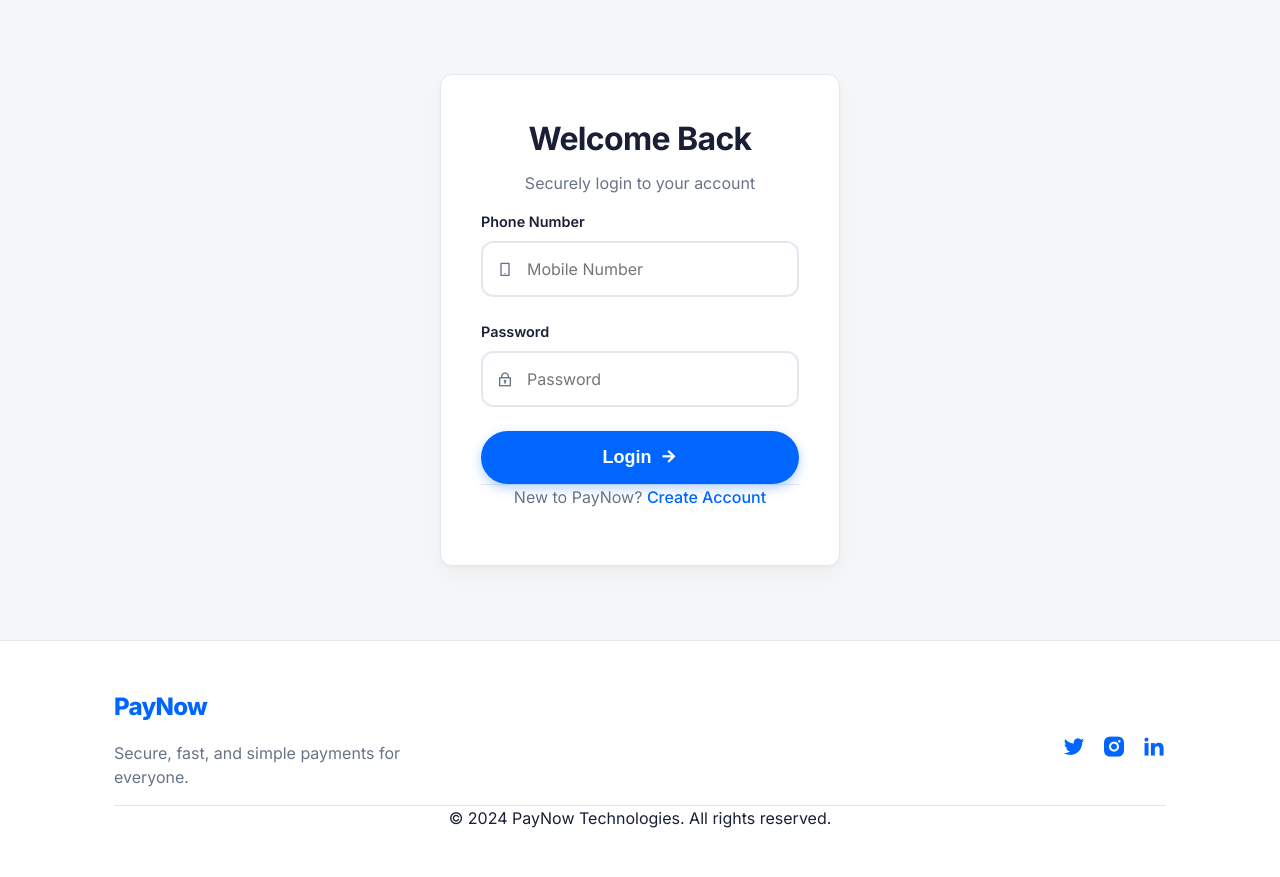
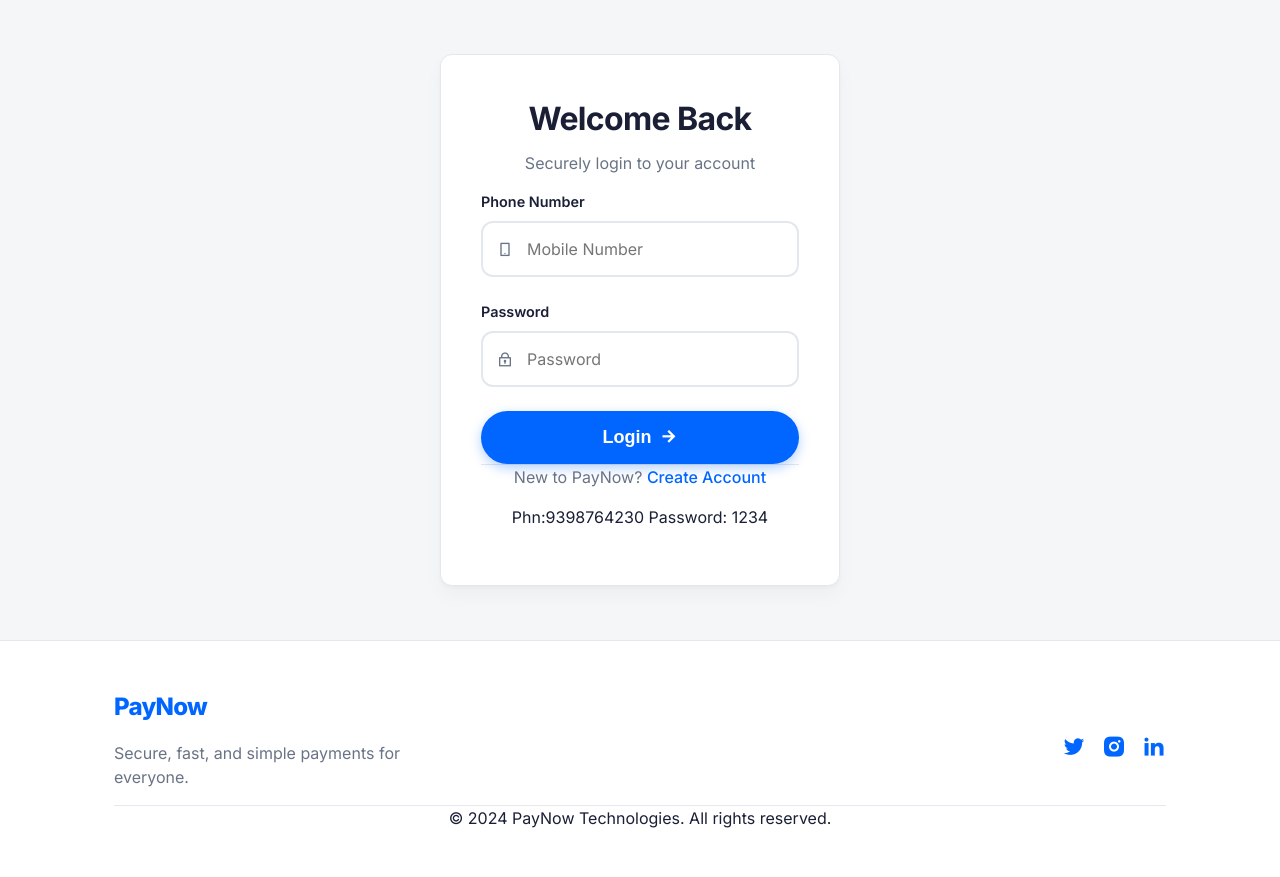
Before and after one commit to jayanth4255/PayNow, a Django app: page /login/ in a window 1280 px wide. Shown: the part 70-947 px from the top of the page. Run offline with Django 5.2, Linux system fonts and the light colour scheme.

Commit message:
Update login.html

```diff
--- a/templates/login.html
+++ b/templates/login.html
@@ -48,6 +48,8 @@
         <div class="text-center mt-6 pt-6" style="border-top: 1px solid var(--border);">
             <p class="text-muted text-sm">
                 New to PayNow? <a href="{% url 'signin' %}">Create Account</a>
+            </p
+            <p class="text-muted text-sm">Phn:9398764230 Password: 1234
             </p>
         </div>
     </div>
```
